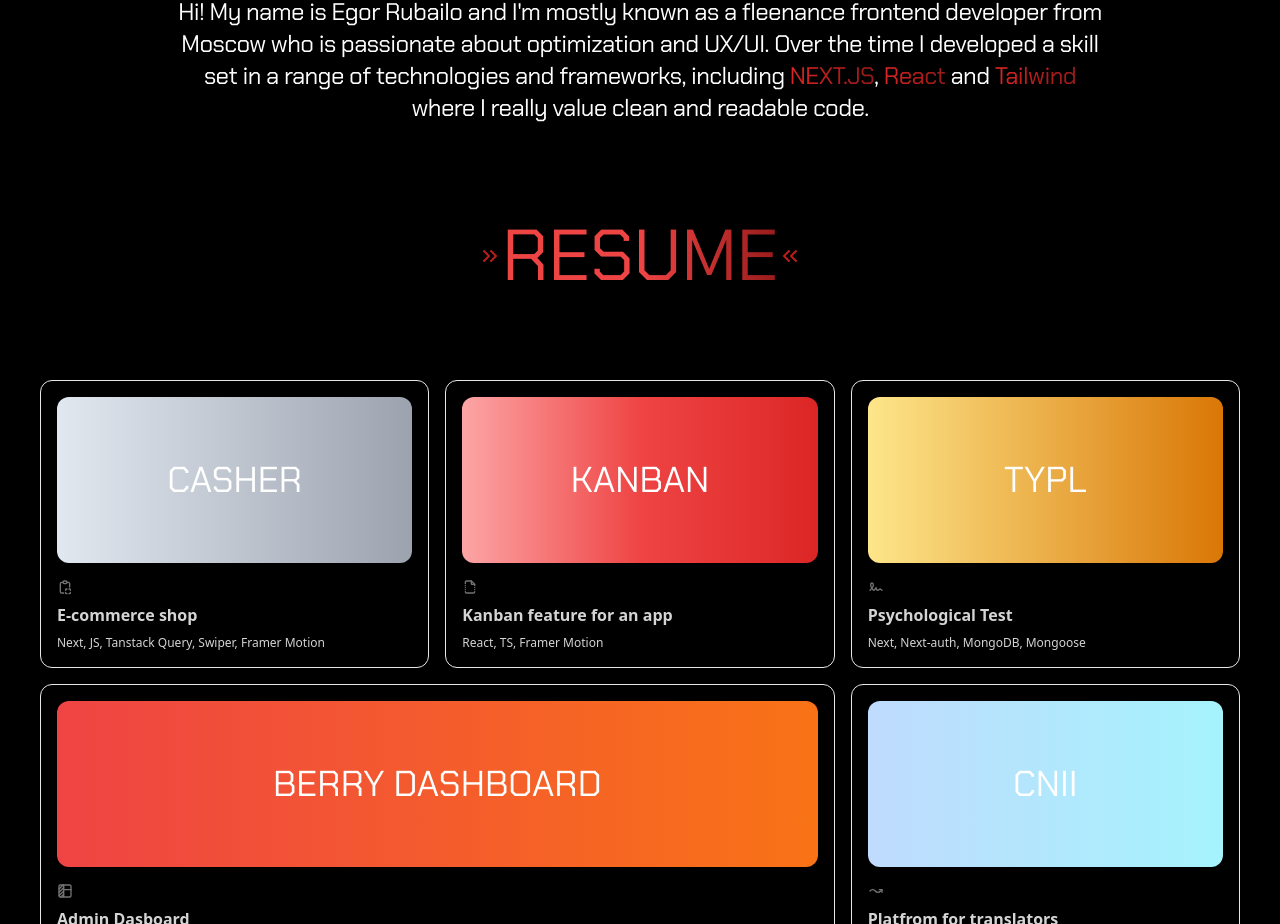
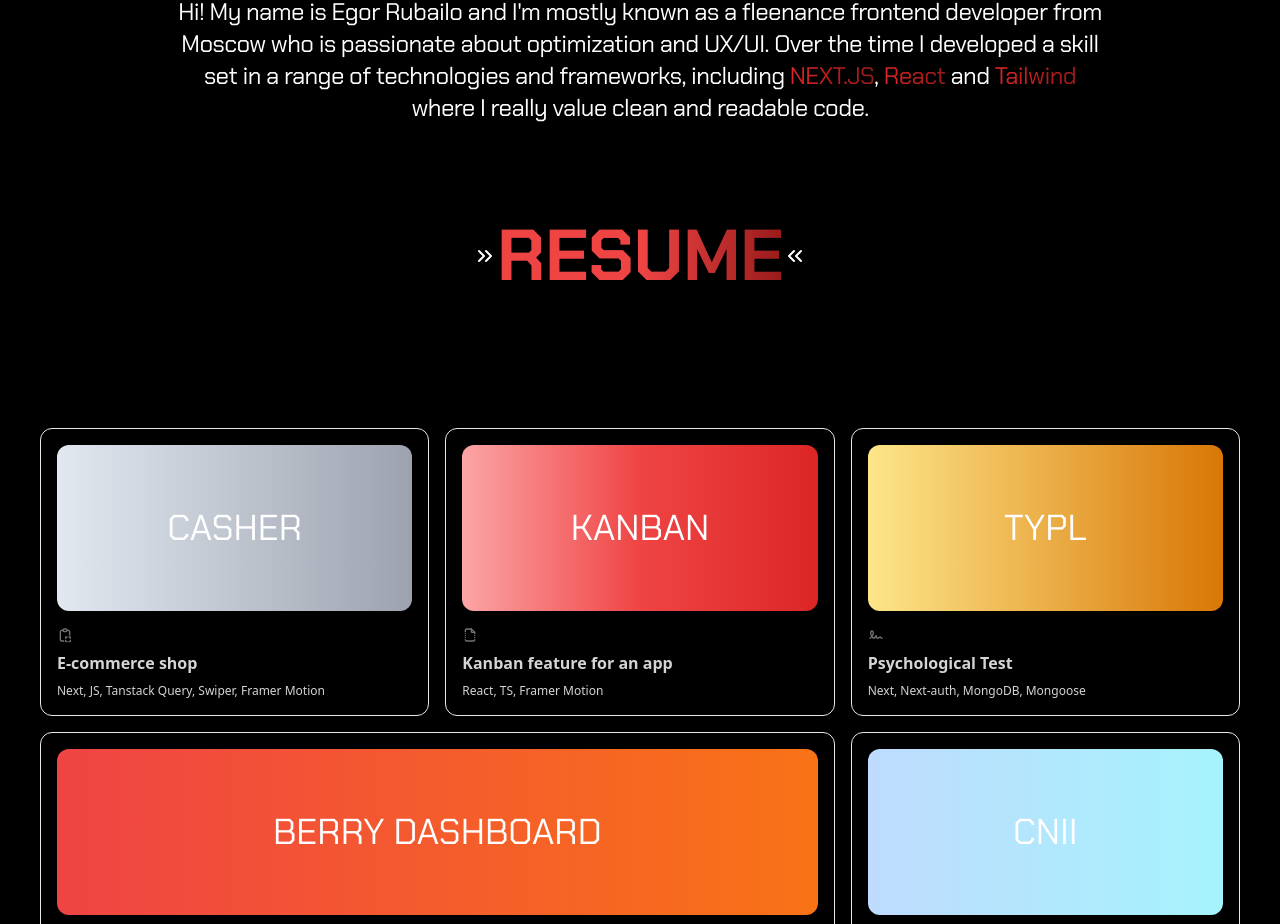
Before and after one commit to GEREGUR/e11, a Next.js app: page / in a window 1280 px wide. Shown: the part 960-1884 px from the top of the page. Built offline with nearby package versions, Linux system fonts and the light colour scheme.

Commit message:
siiiiiuuuu

```diff
--- a/components/ui/text.tsx
+++ b/components/ui/text.tsx
@@ -38,15 +38,15 @@ export const Text = () => {
 
         <Link
           href={
-            "https://drive.google.com/file/d/17kaq_xmxM_HcyYNVBUpmbblsiOGJUoaX/view?usp=sharing"
+            "https://drive.google.com/file/d/1W3_J2KiFULwxfJbhPN51Uv-dADwLVn7-/view?usp=sharing"
           }
-          className="pt-24 flex items-center"
+          className="pt-24 pb-12 flex items-center"
         >
-          <ChevronsRight color="#B91C1C" />
-          <span className=" bg-gradient-to-r from-red-500 via-red-500 to-red-800  inline-block text-transparent bg-clip-text text-7xl hover:bg-white duration-100">
+          <ChevronsRight />
+          <span className=" bg-gradient-to-r from-red-500 via-red-500 to-red-800  inline-block text-transparent bg-clip-text text-7xl font-bold hover:bg-white duration-100">
             RESUME
           </span>
-          <ChevronsLeft color="#B91C1C" />
+          <ChevronsLeft />
         </Link>
       </article>
     </div>
```
